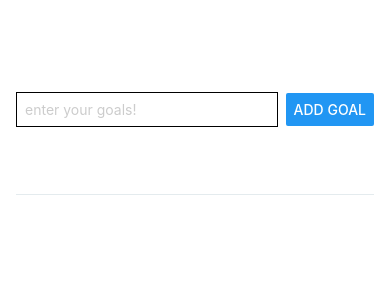
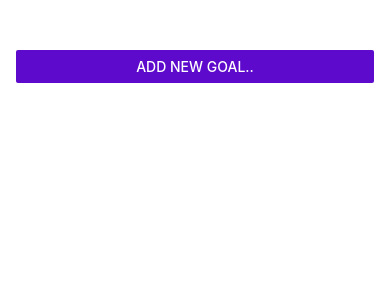
Before and after one commit to Pomi-2008/React-Native, a React Native app in the folder goalsApp/: screen / in a window 390 px wide. Shown: the top 300 px of the page. Built offline with nearby package versions, Linux system fonts and the light colour scheme.

Commit message:
Goalsapp completed

```diff
--- a/goalsApp/App.js
+++ b/goalsApp/App.js
@@ -1,36 +1,55 @@
 import { StatusBar } from 'expo-status-bar';
 import { useState } from 'react';
-import { StyleSheet, Text, View,Button, TextInput,ScrollView } from 'react-native';
+import {
+  StyleSheet,
+  Text, View,Button, TextInput,ScrollView, FlatList } from 'react-native';
+import Goalitem from './component/Goalitem';
+import Goalinput from './component/Goalinput';
 
 export default function App() {
-  const[enteredText, setEnteredText] = useState('');
   const[coursegoals, setCoursegoals] = useState([]);
+  const[modalIsVisible, setModalisVisible] = useState(false);
 
-function goalHandler(enteredgoalText) {
-    setEnteredText(enteredgoalText);
+  function startAddgoalHandler(){
+    setModalisVisible(true);
+  }
+  function EndgoalHandler(){
+    setModalisVisible(false);
+    console.log("cancel");
+  }
+
+
+function addGoalHandler(enteredText) {
+    setCoursegoals(
+      (currentcousrsegoals)=>[...currentcousrsegoals,
+        {  text:enteredText,id: Date.now().toString()  }
+      ]);
+      EndgoalHandler();
 }
 
-function addGoalHandler() {
-    setCoursegoals(
-      (currentcousrsegoals)=>[...currentcousrsegoals,enteredText]
-    );
-
+function DeleteGaolHandler(id){
+  setCoursegoals((currentcousrsegoals)=>{
+    return currentcousrsegoals.filter((goal)=>goal.id !== id);
+  })
 }
 
   return (
     <View style={styles.appContainer}>
-    <View style={styles.inputContainer}>
-      <TextInput style={styles.textInput} placeholder='enter your goals!' onChangeText={goalHandler}/>
-      <Button title='add goal' onPress={addGoalHandler}/>
-      </View>
+    <Button title='add new goal..' color="#5e0acc" onPress={startAddgoalHandler}/>
+      {modalIsVisible && <Goalinput visible={modalIsVisible}  onAddgoal={addGoalHandler} onCancel={EndgoalHandler}/>}
       <View style={styles.goalsContainer}>
-      <ScrollView>
-          {coursegoals.map ((goals)=>
-        <View style={styles.goalItem} key={goals}>
-          <Text style={styles.goalText} >{goals}</Text>
-        </View>
-        )}
-      </ScrollView>
+      <FlatList data={coursegoals} renderItem={(itemData)=>{
+        return(
+        <Goalitem
+        text={itemData.item.text}
+        id={itemData.item.id}
+        onDeleteItem={DeleteGaolHandler}/>
+        )
+      }}
+      keyExtractor={(item,index)=>{
+        return item.id;
+      }}
+      alwaysBounceHorizontal={false}/>
       </View>
     </View>
   );
@@ -42,33 +61,9 @@ const styles = StyleSheet.create({
     padding:50,
     paddingHorizontal:16
   },
-  inputContainer:{
-    flex:1,
-    flexDirection:'row',
-    justifyContent:'space-between',
-    alignItems:"center",
-    paddingBottom:24,
-    borderBottomWidth:1,
-    borderBottomColor:"#e4ebeeff"
-  },
-  textInput:{
-    borderWidth:1,
-    color:'#cccccc',
-    width:'80%' ,
-    marginRight:8,
-    padding:8
-  },
   goalsContainer:{
     flex:5,
-  },
-  goalItem:{
-    margin: 8,
-    padding:8,
-    borderRadius:6,//rounded corner
-    backgroundColor:"#5e0acc"
-  },
-  goalText:{
-    color:"#cccccc"
   }
 
+
 });
--- /dev/null
+++ b/goalsApp/component/Goalinput.js
@@ -0,0 +1,63 @@
+import { useState } from 'react';
+import {
+  StyleSheet,
+  Text, View,Button, TextInput,ScrollView, FlatList,Modal } from 'react-native';
+
+function Goalinput(props){
+      const[enteredText, setEnteredText] = useState('');
+
+
+    function goalHandler(enteredText) {
+    setEnteredText(enteredText);
+}
+
+function addGoalHandler(){
+    props.onAddgoal(enteredText);
+    setEnteredText('');
+}
+
+    return (
+        <Modal animationType='slide'>
+        <View style={styles.inputContainer}>
+          <TextInput style={styles.textInput} placeholder='enter your goals!' onChangeText={goalHandler} value={enteredText}/>
+          <View style={styles.burronContainer}>
+            <View style={styles.button}>
+            <Button title='add goal'onPress={addGoalHandler}/>
+            </View>
+            <View style={styles.button}>
+            <Button title='cancel' onPress={props.onCancel}/>
+            </View>
+          </View>
+           </View>
+          </Modal>
+    )
+};
+export default Goalinput
+
+const styles = StyleSheet.create({
+    inputContainer:{
+    flex:1,
+    padding:16,
+    flexDirection:'column',
+    justifyContent:'center',
+    alignItems:"center",
+    paddingBottom:24,
+    borderBottomWidth:1,
+    borderBottomColor:"#e4ebeeff"
+  },
+  textInput:{
+    borderWidth:1,
+    color:'#cccccc',
+    width:'80%' ,
+    marginRight:8,
+    padding:8
+  },
+  burronContainer:{
+    marginTop:16,
+    flexDirection:"row"
+  },
+  button:{
+    width:"100%",
+    marginHorizontal:8
+  }
+})
--- /dev/null
+++ b/goalsApp/component/Goalitem.js
@@ -0,0 +1,26 @@
+import {StyleSheet, Text, View,Button, TextInput,ScrollView, FlatList,Pressable} from 'react-native'
+import { Modal } from 'react-native-web';
+function Goalitem(props) {
+    return (
+      <View style={styles.goalItem}>
+      <Pressable android_ripple={{color:"#cccccc"}} onPress={props.onDeleteItem.bind(this, props.id)}>
+        <Text style={styles.goalText}>{props.text}</Text>
+      </Pressable>
+      </View>
+
+    )
+}
+
+export default Goalitem
+
+const styles = StyleSheet.create ({
+     goalItem:{
+    margin: 8,
+    padding:8,
+    borderRadius:6,//rounded corner
+    backgroundColor:"#5e0acc"
+  },
+  goalText:{
+    color:"#cccccc"
+  }
+});
```
